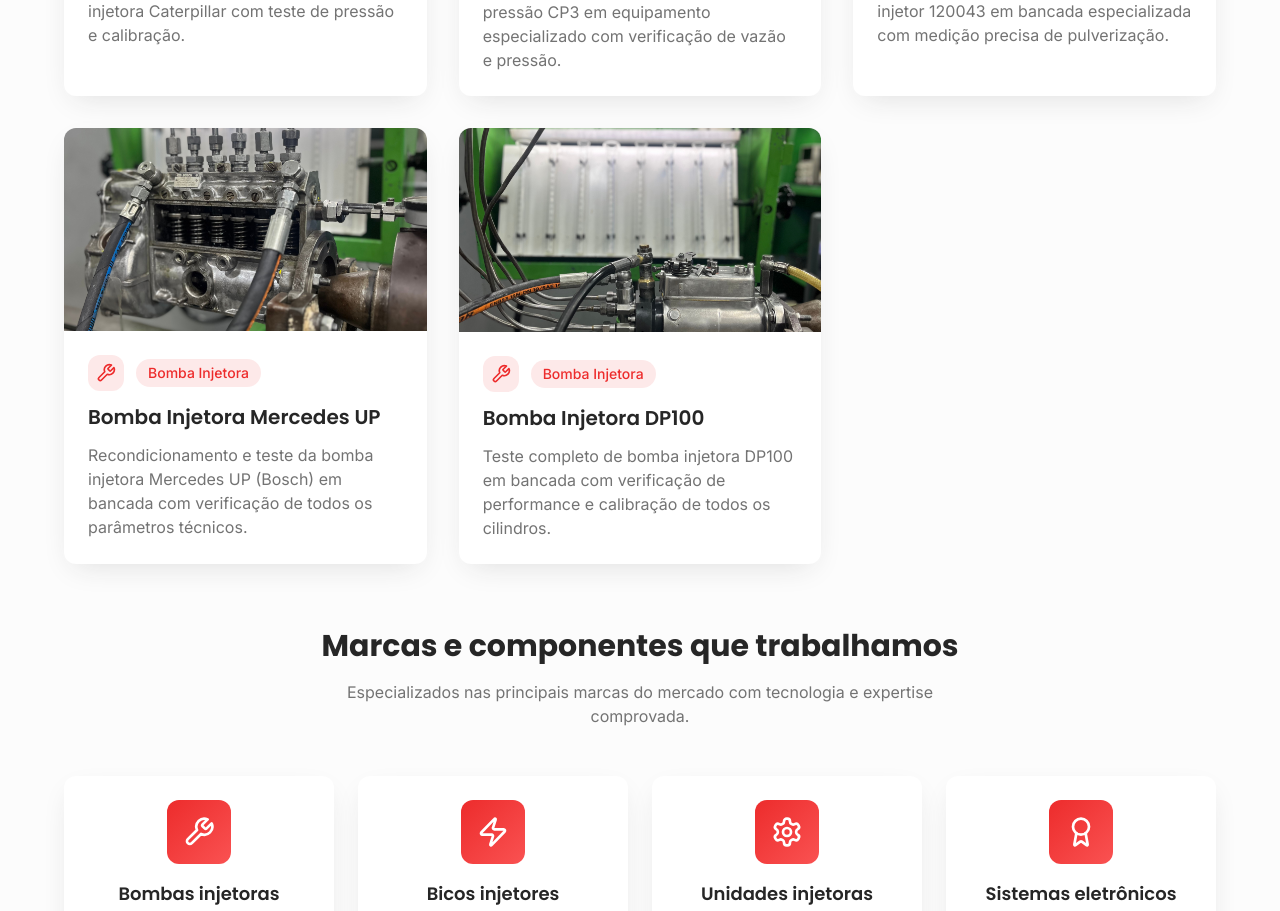
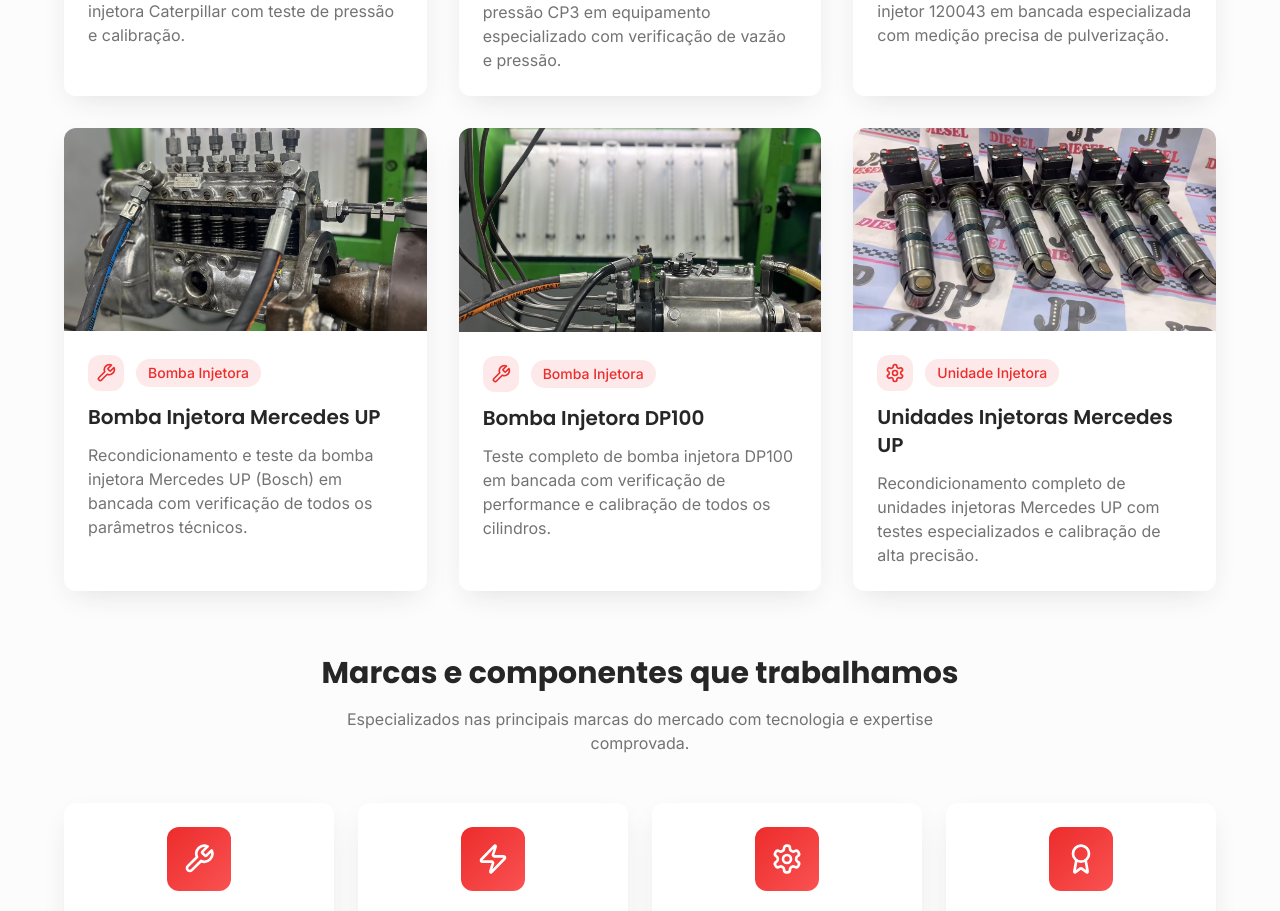
Before and after one commit to DevZipMateus/diesel-web-studio, a React (Vite) app: page / in a window 1280 px wide. Shown: the part 4010-4921 px from the top of the page. Built offline with nearby package versions, Linux system fonts and the light colour scheme; the HTML template or start-up script is replaced by a standard one.

Commit message:
Add Mercedes UP units to gallery

```diff
--- a/src/components/WorkGallery.tsx
+++ b/src/components/WorkGallery.tsx
@@ -36,6 +36,13 @@ const WorkGallery = () => {
       description: "Teste completo de bomba injetora DP100 em bancada com verificação de performance e calibração de todos os cilindros.",
       category: "Bomba Injetora",
       icon: Wrench
+    },
+    {
+      image: "/assets/unidades-mercedes-up.jpg",
+      title: "Unidades Injetoras Mercedes UP",
+      description: "Recondicionamento completo de unidades injetoras Mercedes UP com testes especializados e calibração de alta precisão.",
+      category: "Unidade Injetora",
+      icon: Settings
     }
   ];
 
```
Also changed, not shown: public/assets/unidades-mercedes-up.jpg (added).
